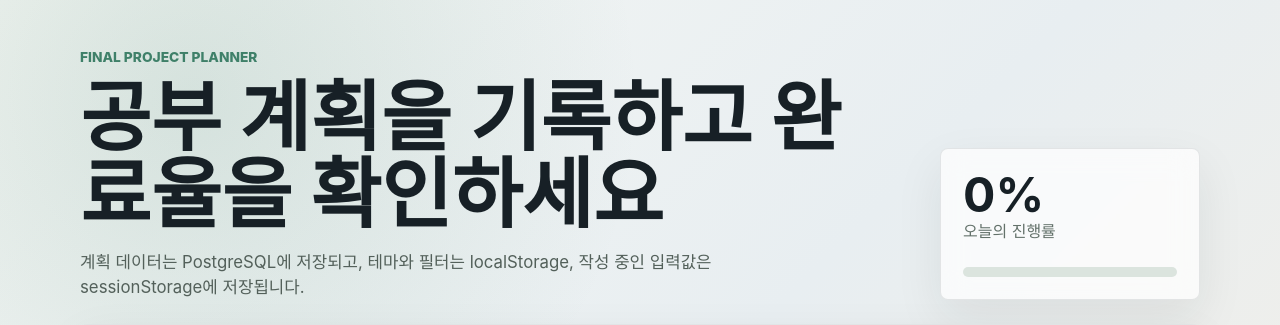
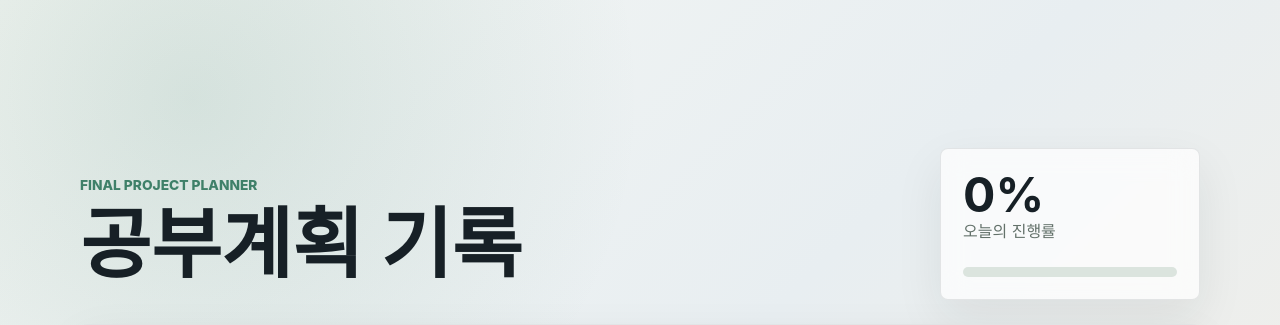
Before and after one commit to sunho45/finalwebproject, a React (Vite) app in the folder client/: page / in a window 1280 px wide. Shown: the top 325 px of the page. Built offline with nearby package versions, Linux system fonts and the light colour scheme; no server answers.

Commit message:
Update planner hero copy

```diff
--- a/client/src/App.jsx
+++ b/client/src/App.jsx
@@ -120,10 +120,7 @@ export default function App() {
       <section className="hero">
         <div>
           <p className="eyebrow">Final Project Planner</p>
-          <h1>공부 계획을 기록하고 완료율을 확인하세요</h1>
-          <p className="intro">
-            계획 데이터는 PostgreSQL에 저장되고, 테마와 필터는 localStorage, 작성 중인 입력값은 sessionStorage에 저장됩니다.
-          </p>
+          <h1>공부계획 기록</h1>
         </div>
 
         <aside className="progress-box" aria-label="완료율">
```
